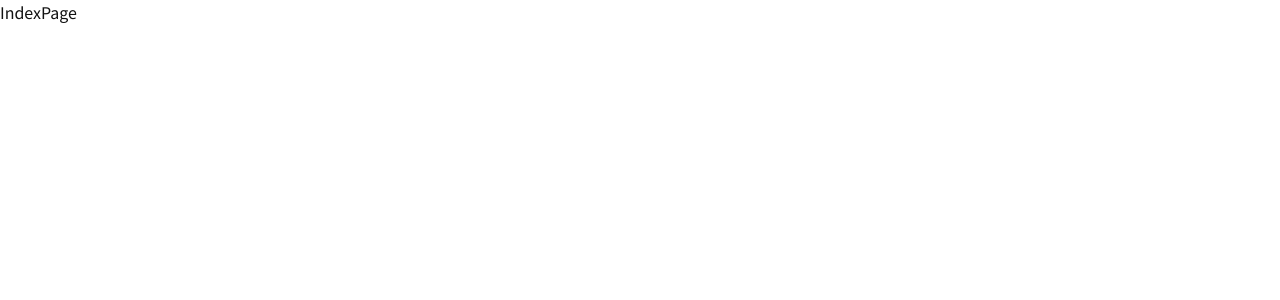
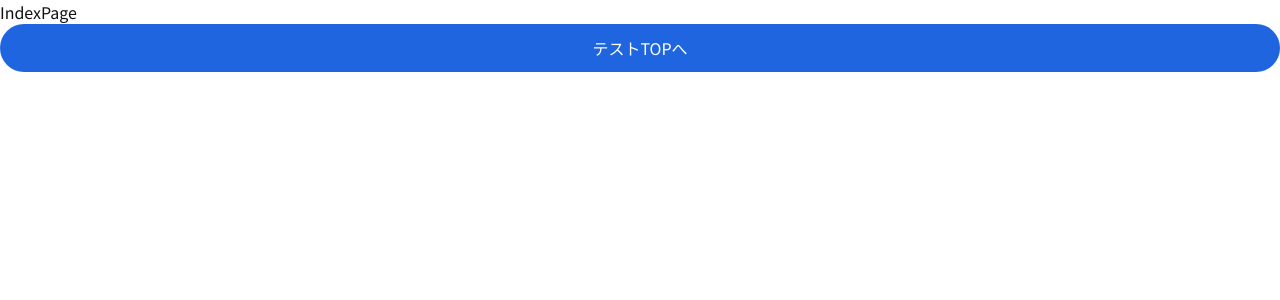
Before and after one commit to horiy0125/kyudaisai-stamprally-front, a Next.js app: page / in a window 1280 px wide. Shown: the top 300 px of the page. Built offline with nearby package versions, Linux system fonts and the light colour scheme.

Commit message:
chore: add test index link

```diff
--- a/src/pages/index.tsx
+++ b/src/pages/index.tsx
@@ -1,7 +1,16 @@
 import React from 'react';
+import FullWidthRoundedLink from '../components/atoms/links/full-width-rounded-link';
+import { pagePaths } from '../config/page-paths';
 
 const IndexPage: React.VFC = () => {
-  return <div>IndexPage</div>;
+  return (
+    <div>
+      IndexPage
+      <FullWidthRoundedLink href={pagePaths.test.index}>
+        テストTOPへ
+      </FullWidthRoundedLink>
+    </div>
+  );
 };
 
 export default IndexPage;
```
